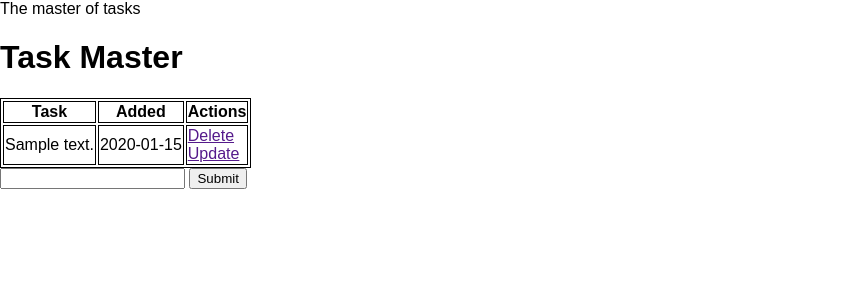
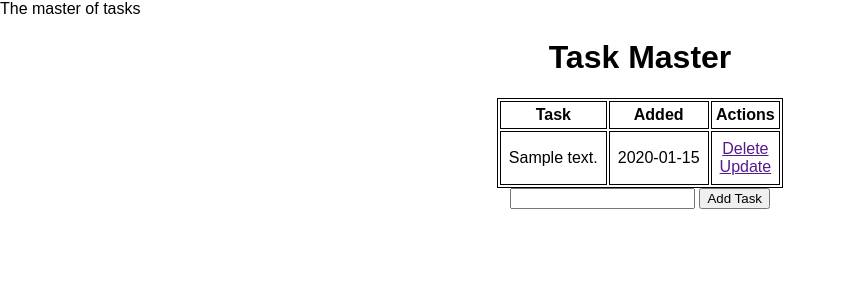
Before and after one commit to wild-kard/FlaskTodo, a Flask app: page / in a window 1280 px wide. Shown: the top 300 px of the page, without its empty margins (0-846 px from the left). Run offline with Flask 2, Linux system fonts and the light colour scheme; tables that the repository leaves empty hold one stand-in row (values such as "Sample post").

Commit message:
added some styling

```diff
--- a/static/css/main.css
+++ b/static/css/main.css
@@ -1,8 +1,43 @@
 body {
+    margin: 0 auto;
     margin: 0;
     font-family: sans-serif;
 }
 
 table, th, td{
+    margin: 0 auto;
     border: 1px solid black;
 }
+
+td{
+    text-align: center;
+    padding: 0.5rem;
+}
+
+.form{
+    margin-top: 1rem;
+}
+
+.content{
+    margin: 0 auto;
+}
+
+th{
+    height:1.5rem;
+}
+
+div{
+    margin: 0 auto;
+}
+
+h1{
+    text-align: center;
+}
+
+input{
+    text-align: center;
+}
+
+.c_button{
+    text-align: center;
+}
--- a/templates/index.html
+++ b/templates/index.html
@@ -34,9 +34,9 @@
     {% endfor %}
     </table>
 
-    <form action="/" method="POST">
+    <form class="c_button" action="/" method="POST">
         <input type="text" name="content" id="content">
-        <input type="submit" valu="Add Task">
+        <input type="submit" value="Add Task">
     </form>
 </div>
 {% endblock %}
```
